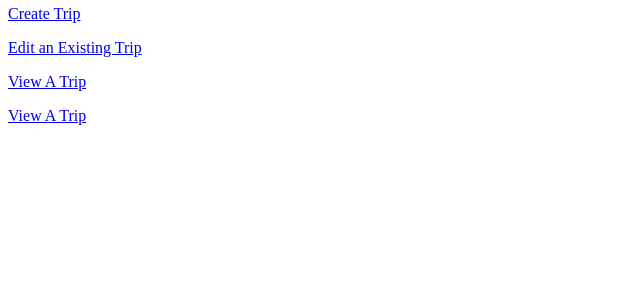
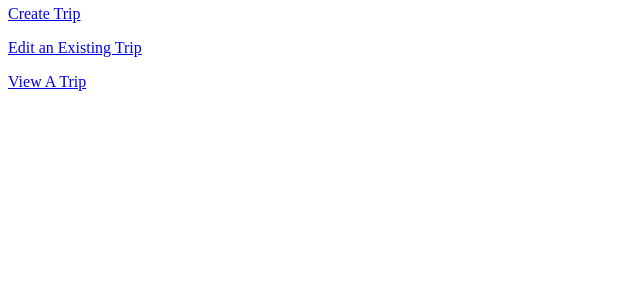
Before and after one commit to pogrebitskiy/ezitinerary, a Flask app: page /mytrips/ in a window 1280 px wide. Shown: the part 122-422 px from the top of the page, without its empty margins (0-640 px from the left). Run offline with Flask 2, Linux system fonts and the light colour scheme.

Commit message:
fix bug:

```diff
--- a/templates/mytrips.html
+++ b/templates/mytrips.html
@@ -13,7 +13,5 @@
 <p><a href="/edittrip">Edit an Existing Trip</a></p>
 <n></n>
 <p><a href="/viewTrip">View A Trip</a></p>
-<n></n>
-<p><a href="/viewTrip">View A Trip</a></p>
 </body>
 </html>
```
